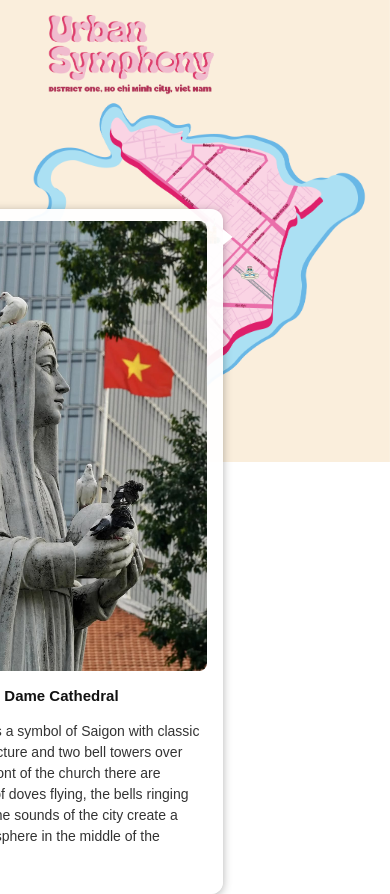
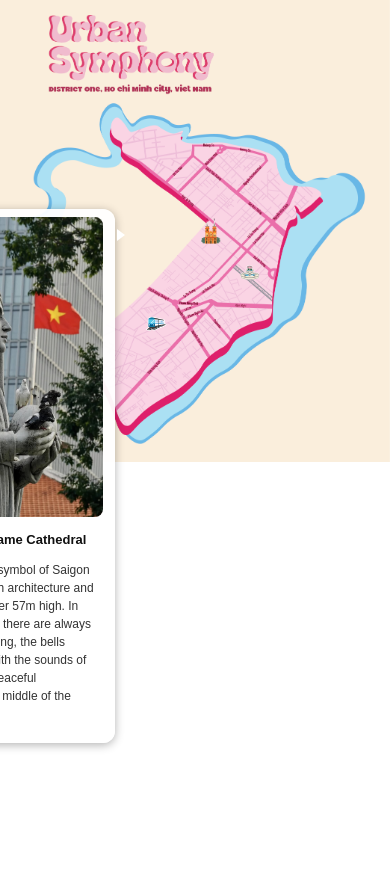
Before and after one commit to ngynn07-del/soundmaphcm, a plain HTML site: page index.html in a window 390 px wide. Both pictures are taken after a click on the picture 210 px from the left and 231 px from the top of the page. After the commit the page ends 844 px from the top, so only its background shows below. Drawn offline with Linux system fonts and the light colour scheme.

Commit message:
Add files via upload

```diff
--- a/index.html
+++ b/index.html
@@ -114,9 +114,25 @@
       animation: spark 0.6s ease-out forwards;
     }
 
-    @keyframes spark {
-      0% { transform: scale(1); opacity: 1; }
-      100% { transform: scale(2.5) translateY(-20px); opacity: 0; }
+/* Popup nhỏ hơn trên điện thoại */
+    @media (max-width: 480px) {
+      .info-box {
+        max-width: 200px;
+        font-size: 12px;
+        padding: 8px 12px;
+      }
+
+      .info-box strong {
+        font-size: 13px;
+      }
+
+      .info-box::after {
+        border-width: 6px 8px 6px 0;
+      }
+
+      .info-box.left::after {
+        border-width: 6px 0 6px 8px;
+      }
     }
   </style>
 </head>
```
